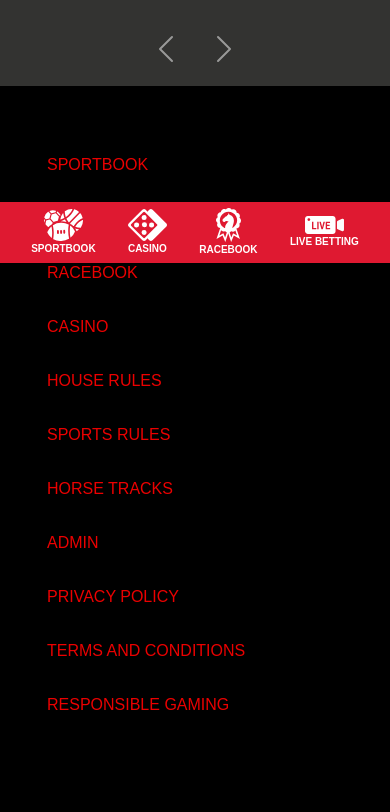
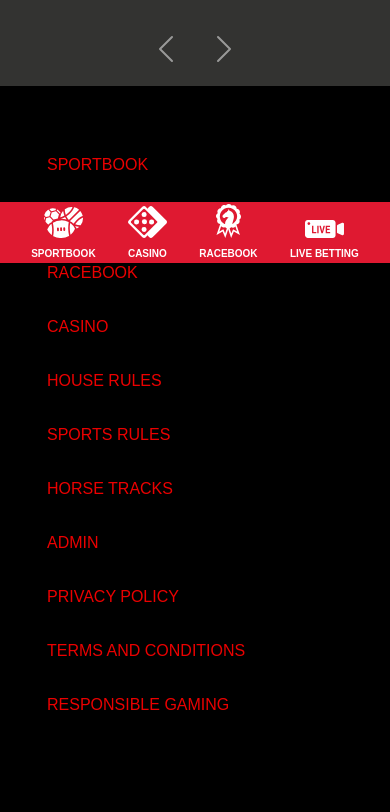
Before and after one commit to Nixon-fj/playdaredavil.com, a PHP site: page /index.html in a window 390 px wide. Shown: the part 581-1393 px from the top of the page. Run offline with PHP 8.4, Linux system fonts and the light colour scheme.

Commit message:
cambios en mobile

```diff
--- a/public/css/styles.css
+++ b/public/css/styles.css
@@ -1097,6 +1097,7 @@ footer {
   margin-top: 10px;
   background-color: #000;
   display: flex;
+  justify-content: center;
   flex-wrap: wrap;
   padding: 2rem;
   padding-bottom: 5rem; }
@@ -1191,6 +1192,7 @@ footer {
         padding-left: 15px;
         padding-right: 15px;
         justify-content: space-around;
+        align-items: baseline;
         font-size: 10px; }
         .footerNav .topMenu-container .topMenu-container-options ul li a {
           display: flex;
@@ -1201,7 +1203,8 @@ footer {
           .footerNav .topMenu-container .topMenu-container-options ul li a .icon-container {
             width: 100%;
             display: flex;
-            justify-content: center; }
+            justify-content: center;
+            margin-bottom: 0.5rem; }
             .footerNav .topMenu-container .topMenu-container-options ul li a .icon-container img {
               max-width: 39px; }
           .footerNav .topMenu-container .topMenu-container-options ul li a .horse img {
--- a/sass/components/_footer.scss
+++ b/sass/components/_footer.scss
@@ -2,6 +2,7 @@ footer{
     margin-top: 10px;
     background-color: $deep-blue;
     display: flex;
+    justify-content: center;
     flex-wrap: wrap;
     padding: 2rem;
     padding-bottom: 5rem;
@@ -117,6 +118,7 @@ footer{
             padding-left: 15px;
             padding-right: 15px;
             justify-content: space-around;
+            align-items: baseline;
             font-size: 10px;
             li{
                     a{
@@ -129,6 +131,7 @@ footer{
                             width: 100%;
                             display: flex;
                             justify-content: center;
+                            margin-bottom: 0.5rem;
                             img{
                                 max-width: 39px;
                             }
```
